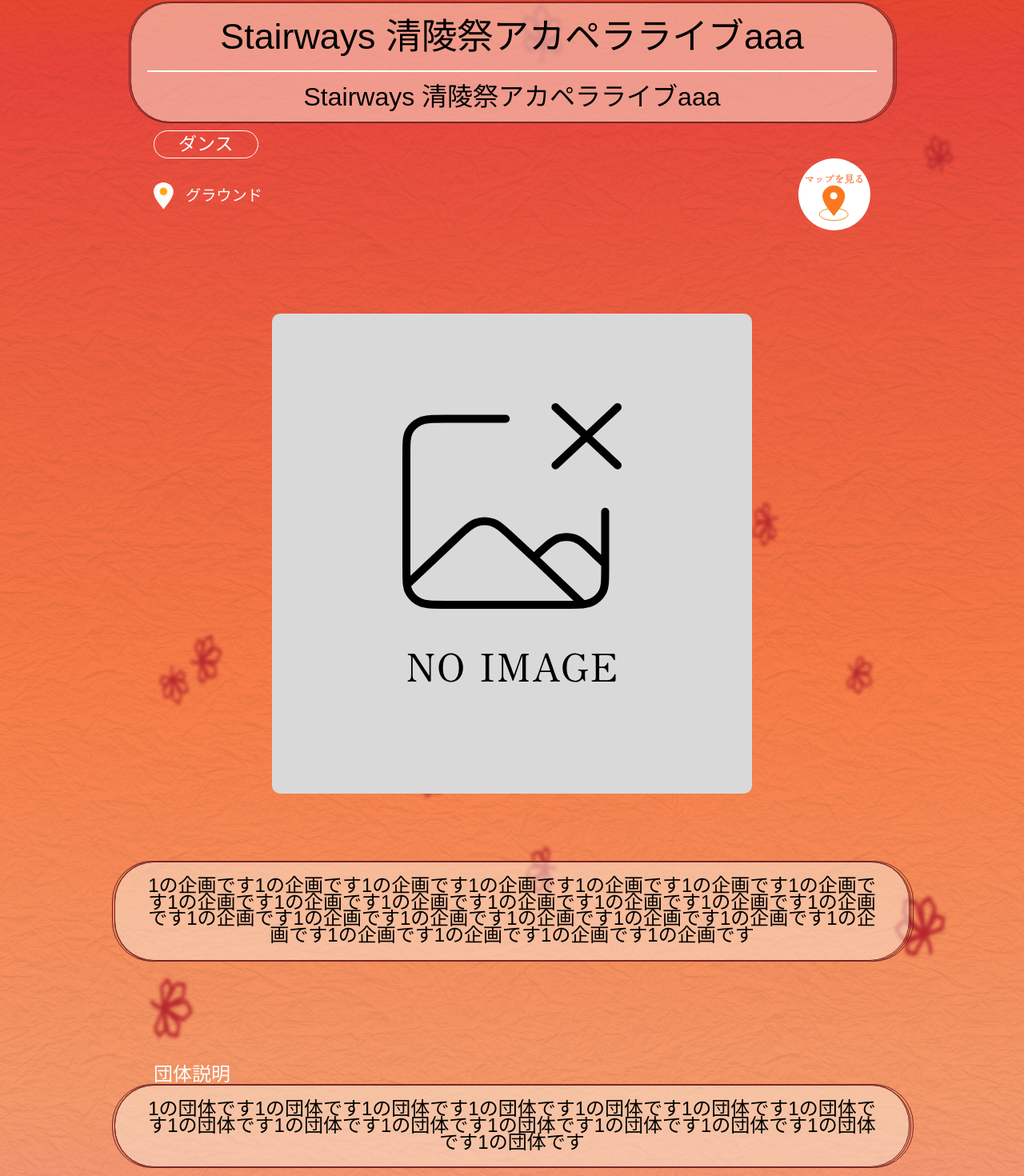
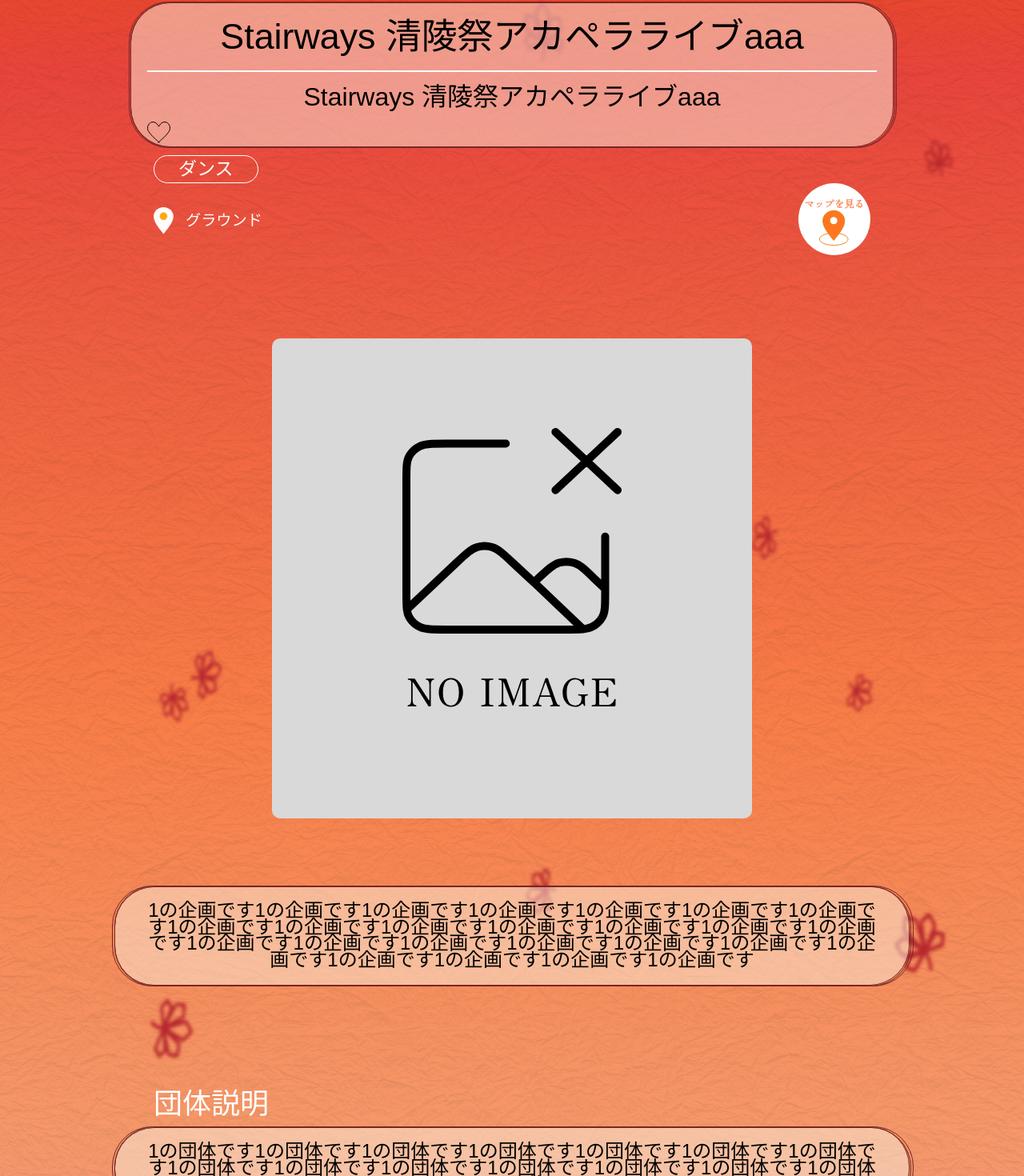
Before and after one commit to ynufes-tech/ynufes-tokiwa25, a Nuxt app: page /events/1 in a window 1280 px wide. Shown: the part 162-1632 px from the top of the page at 80% size. Built offline with nearby package versions, Linux system fonts and the light colour scheme; a web font is replaced by a local one.

Commit message:
いいね機能途中

```diff
--- a/pages/events/[id].vue
+++ b/pages/events/[id].vue
@@ -12,6 +12,30 @@ const showNoImage = (e: Event) => {
   target.src = "/images/NO_IMAGE.svg";
   target.onerror = null; // 無限ループ防止
 };
+
+//いいね関係
+const favoriteEvents = ref<string[]>([]);
+onMounted(() => {
+  const stored = localStorage.getItem("favoriteEvents"); //Favo読み取り
+  if (stored) {
+    const parsed = JSON.parse(stored);
+    favoriteEvents.value = Array.isArray(parsed)
+      ? parsed.map(String)
+      : Object.values(parsed).map(String);
+  }
+});
+const isFavorite = computed(() => favoriteEvents.value.includes(id.toString()));
+const toggleFavo = () => {
+  if (isFavorite) {
+    favoriteEvents.value = favoriteEvents.value.filter(
+      (f) => f !== id.toString()
+    );
+    console.log(isFavorite)
+  } else {
+    favoriteEvents.value.push(id.toString());
+  }
+  localStorage.setItem("favoriteEvents", JSON.stringify(favoriteEvents.value));
+};
 </script>
 
 <template>
@@ -19,6 +43,19 @@ const showNoImage = (e: Event) => {
     <ContentBox class="title-box">
       <p class="event-title">{{ event.e_name }}</p>
       <p class="org-name">{{ event.o_name }}</p>
+      <div class="favo-wrap">
+        <div class="favo" @click="toggleFavo">
+          <transition name="favoAnime">
+            <img
+              src="~/assets/images/favorite.svg"
+              alt=""
+              v-if="isFavorite"
+              class="favorite"
+            />
+          </transition>
+          <img src="~/assets/images/unfavorite.svg" class="unfavorite" alt="" />
+        </div>
+      </div>
     </ContentBox>
     <div class="content">
       <div class="genre-tag">{{ event.displayGenre }}</div>
@@ -73,6 +110,16 @@ const showNoImage = (e: Event) => {
   .org-name {
     font-size: min(2.5vw, 2rem);
     padding: 15px 0;
+  }
+  .favo {
+    position: relative;
+    width: fit-content;
+    cursor: pointer;
+  }
+  .favorite {
+    position: absolute;
+    inset: 0;
+    z-index: 2;
   }
   @include md {
     padding: 0 10px;
@@ -170,6 +217,7 @@ const showNoImage = (e: Event) => {
     margin-top: 130px;
   }
   .org-description > p {
+    font-size: 36px;
     margin-left: 15%;
     @include sm {
       margin-left: 10%;
@@ -180,6 +228,7 @@ const showNoImage = (e: Event) => {
     color: #000;
     text-align: center;
     padding: 20px 40px;
+    margin-top: 10px;
     line-height: 1.3rem;
     @include md {
       padding: 20px 15px;
@@ -190,4 +239,34 @@ const showNoImage = (e: Event) => {
     text-align: center;
   }
 }
+
+.favoAnime-enter-active {
+  animation: popIn 0.3s forwards;
+}
+.favoAnime-leave-active {
+  animation: popOut 0.2s forwards;
+}
+
+/* keyframes */
+@keyframes popIn {
+  0% {
+    transform: scale(0.2);
+  }
+  40% {
+    transform: scale(1.35);
+  }
+  100% {
+    transform: scale(1);
+  }
+}
+
+@keyframes popOut {
+  0% {
+    transform: scale(1);
+    opacity: 1;
+  }
+  100% {
+    transform: scale(0);
+  }
+}
 </style>
```
Also changed, not shown: pages/events/index.vue (+0 -118 lines).
